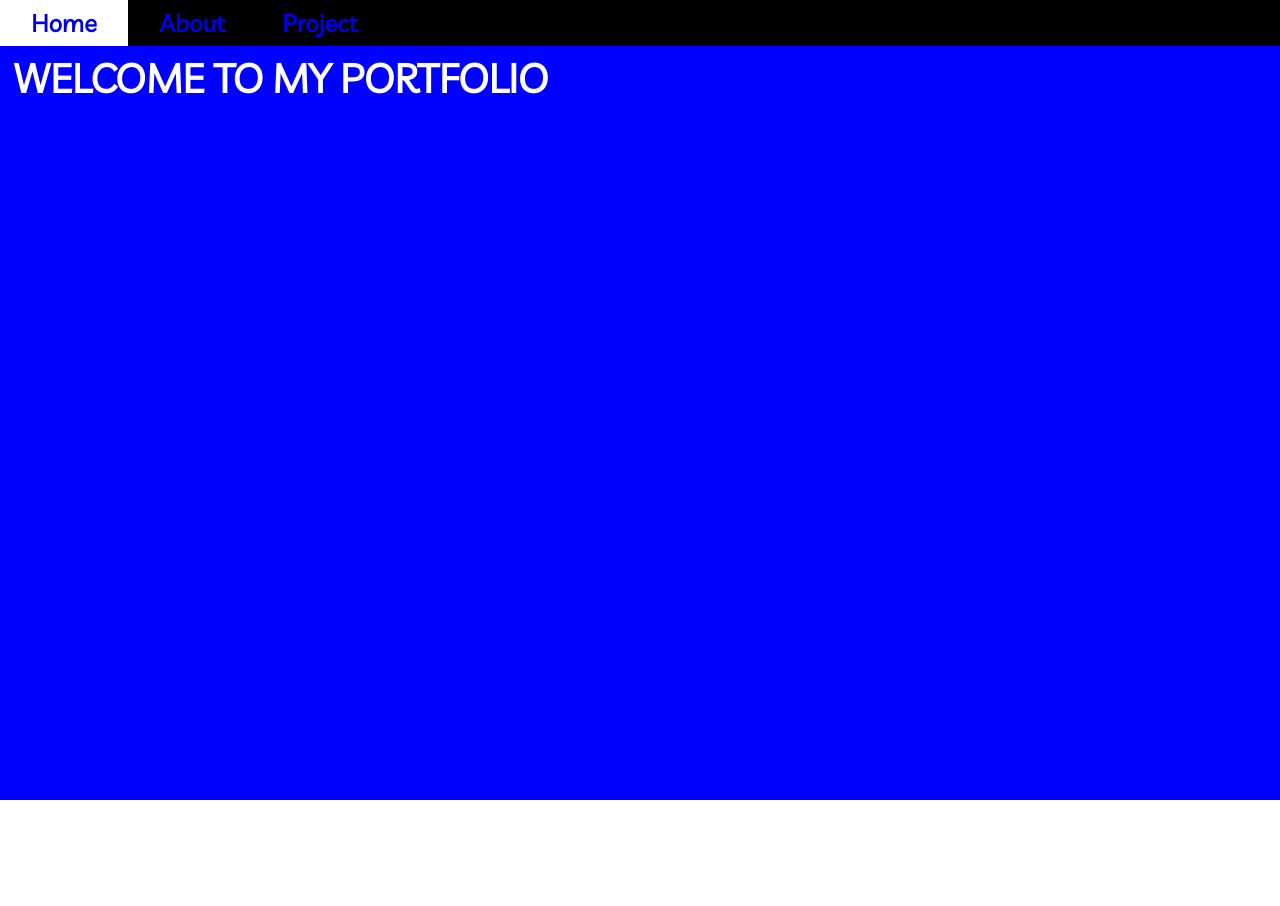
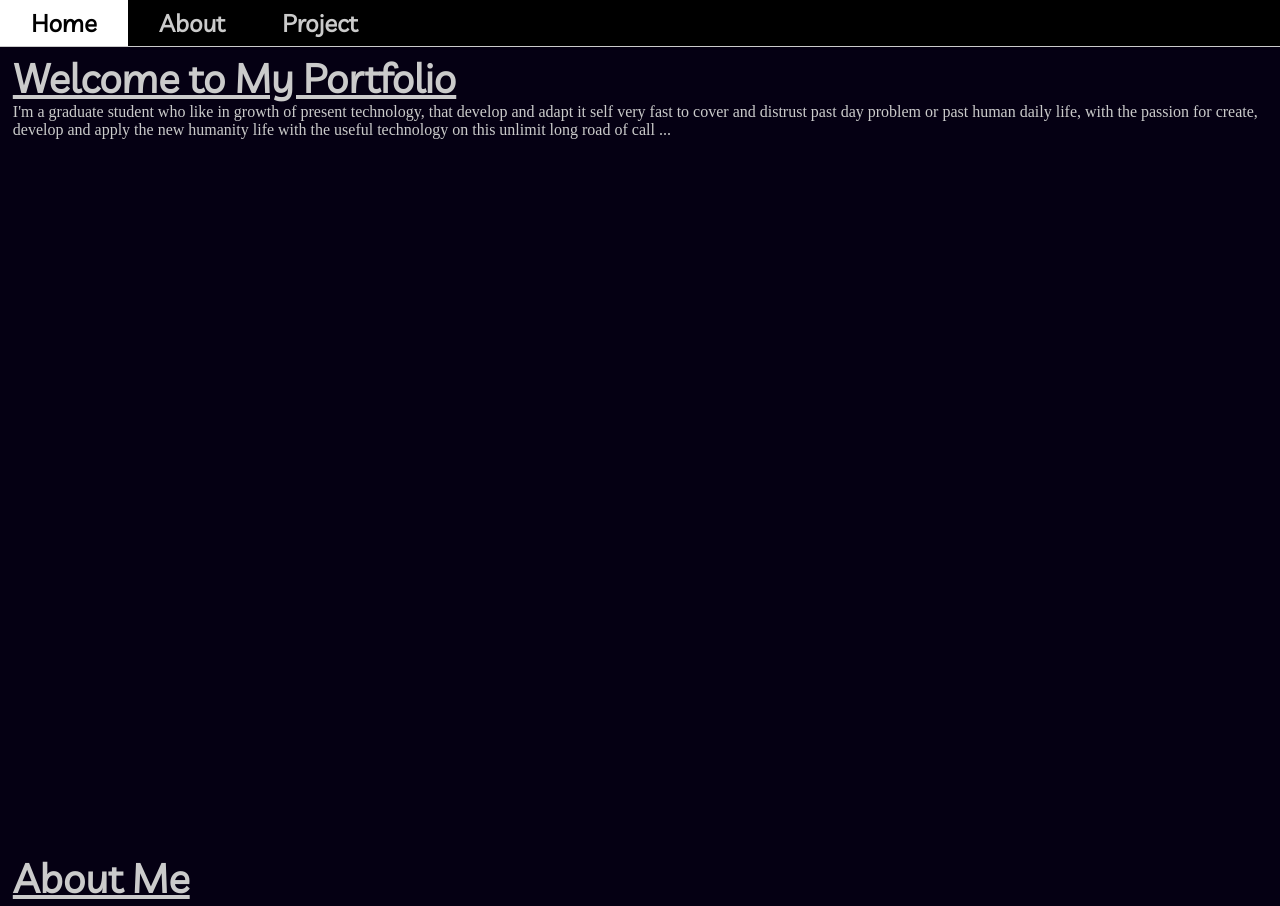
Before and after one commit to ohm-pkh/Profile_web, a plain HTML site: page index.html in a window 1280 px wide. Shown: the top 906 px of the page. Drawn offline with Linux system fonts and the light colour scheme.

Commit message:
choose color, Nav scroll, imprement draft home detail

```diff
--- a/Style.css
+++ b/Style.css
@@ -1,7 +1,15 @@
+:root {
+  --st-primary-color: #050013;
+  --nd-primary-color: #0B0029;
+  --fonts-color: #CBCBCB;
+}
+
+
 html, body {
-  height: 100%;
+  height: 100%;;
   margin: 0;
   padding: 0;
+  scroll-behavior: smooth;
 }
 
 * {
@@ -31,9 +39,9 @@ nav {
   left: 0;
   width: 100%;
   background-color: black;
-  color: white;
   z-index: 100;
   font-family: 'Livvic', sans-serif;
+  border-bottom: solid 1px var(--fonts-color);
 }
 
 nav ul {
@@ -50,21 +58,23 @@ nav li {
   font-weight: bold;
 }
 
-nav li:hover{
-  color: black;
-  background-color: white;
-}
-
 nav a{
+  color: var(--fonts-color);
   text-decoration: none;
   display: block;
   padding: min(0.5rem, 8%);
+}
+
+nav a:hover{
+  color: black;
+  background-color: white;
 }
 
 h1 {
   font-family: 'Livvic', sans-serif;
   font-size: 2.5rem;
   font-weight: bold;
+  text-decoration: underline;
 }
 
 .comp-container {
@@ -72,9 +82,7 @@ h1 {
   height: 100vh;
   height: 100dvh;
   margin: 0;
-  color: white;
+  color: var(--fonts-color);
+  padding-top: calc(clamp(1rem, 1.5rem, 2rem) + (min(0.5rem, 8%) * 2) + 1%);
+  background-color: var(--st-primary-color);
 }
-
-#Home{
-  padding-top: calc(clamp(1rem, 1.5rem, 2rem) + (min(0.5rem, 8%) * 2) + 1%);
-}
--- a/index.html
+++ b/index.html
@@ -18,16 +18,21 @@
 
     <main>
         <!--Introduction-->
-        <div class="comp-container" style="background-color: blue;" id="Home">
-            <h1> WELCOME TO MY PORTFOLIO </h1>
+        <div class="comp-container" id="Home">
+            <h1> Welcome to My Portfolio </h1>
+            <div class="Home_detail">
+                <p>
+                    I'm a graduate student who like in growth of present technology, that develop and adapt it self very fast to cover and distrust past day problem or past human daily life, with the passion for create, develop and apply the new humanity life with the useful technology on this unlimit long road of call ...
+                </p>
+            </div>
         </div>
         <!--about-->
         <div class="comp-container" id="About">
-
+            <h1> About Me </h1>
         </div>
         <!--Project-->
-        <div class="comp-container" style="background-color: blue;" id="Project">
-
+        <div class="comp-container" id="Project">
+            <h1> My Project</h1>
         </div>
     </main>
 
```
